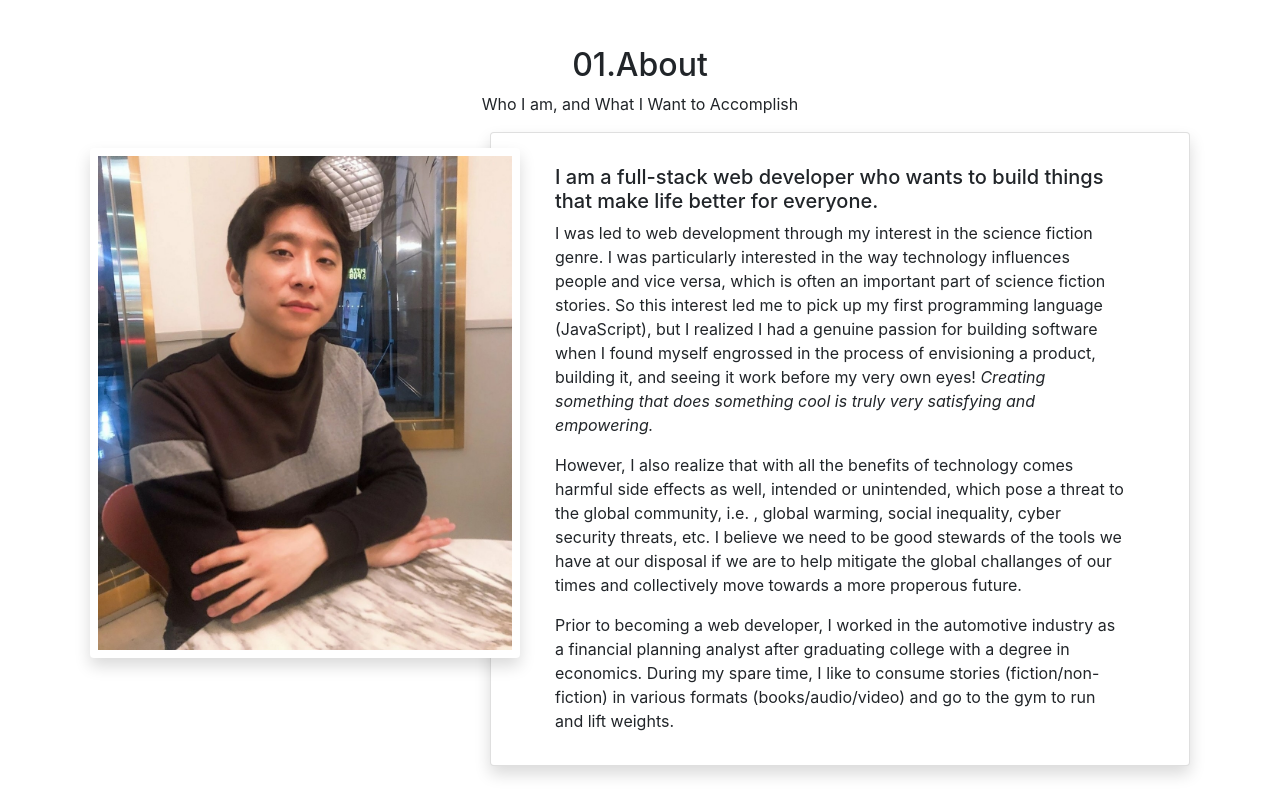
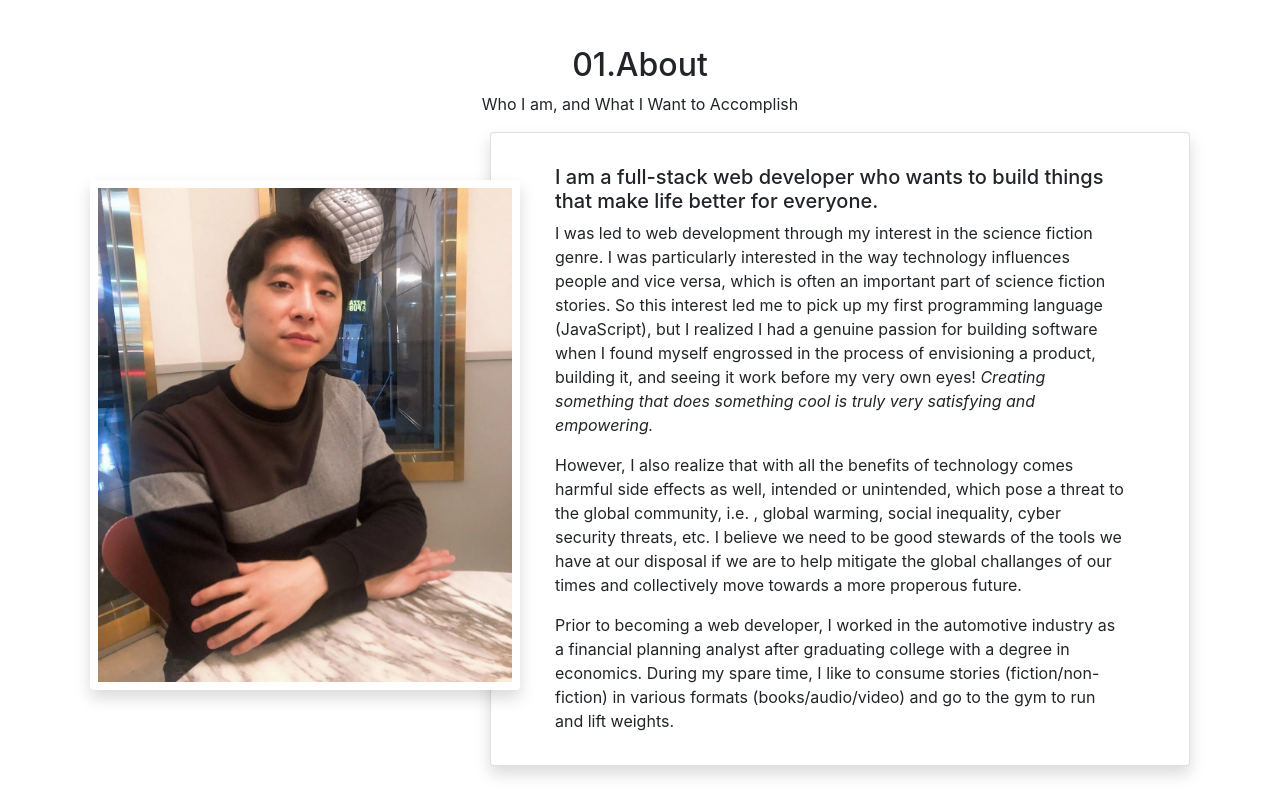
Before and after one commit to stephwuh/profile-page, a React (Create React App) app: page / in a window 1280 px wide. Shown: the part 802-1600 px from the top of the page. Built offline with nearby package versions, Linux system fonts and the light colour scheme.

Commit message:
about image revised

```diff
--- a/src/components/About.js
+++ b/src/components/About.js
@@ -13,7 +13,7 @@ const About = () => {
         </div>
       </div>
       <div className="row flex-wrap justify-content-center">
-        <div className="col-5 px-0 py-3 aboutImage">
+        <div className="col-5 px-0 py-5 aboutImage">
           <img
             className="img-fluid shadow p-2 bg-body rounded"
             src={image}
```
